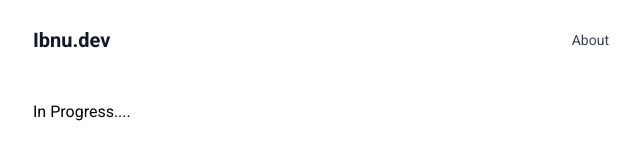
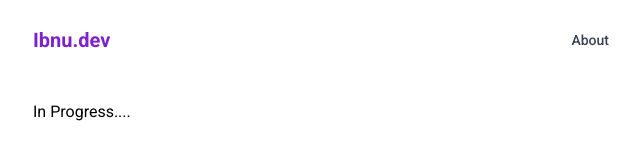
Before and after one commit to ibnumusyaffa/next-mdx-blog, a Next.js app: page /about in a window 1280 px wide. Shown: the top 160 px of the page, without its empty margins (319-959 px from the left). Built offline with nearby package versions, Linux system fonts and the light colour scheme.

Commit message:
update design

```diff
--- a/components/Layout.js
+++ b/components/Layout.js
@@ -8,13 +8,13 @@ function Layout({ children }) {
         <div className="h-20 flex justify-center px-5 md:px-0">
           <div className="w-full md:w-[45%]   h-full flex items-center justify-between">
             <Link href="/">
-              <di className="flex items-center space-x-3  transition-colors text-gray-900 hover:text-purple-700">
+              <di className="flex items-center space-x-3  transition-colors text-purple-700 hover:text-purple-600">
                 <div className="text-xl font-bold">Ibnu.dev</div>
               </di>
             </Link>
             <div>
               <Link href="/about">
-                <di className="flex items-center space-x-3  transition-colors text-gray-700 hover:text-purple-900">
+                <di className="flex items-center space-x-3  transition-colors text-gray-700 hover:text-purple-700 hover:underline font-medium">
                   <div className="text-sm">About</div>
                 </di>
               </Link>
--- a/styles/globals.css
+++ b/styles/globals.css
@@ -59,6 +59,7 @@ div[data-rehype-pretty-code-title] + div > pre {
   border-top-right-radius: 0 !important;
 }
 
+
 /* styling for <code>  */
 :not(pre) > code::before{
   content: none !important;
@@ -69,15 +70,13 @@ div[data-rehype-pretty-code-title] + div > pre {
 }
 
 
-/* styling <code> without data-languange */
+/* styling inline code without data-languange */
 :not(pre) > code:not([data-language]){
-  @apply px-1 py-0.5 rounded text-sm font-semibold;
-  color: #ec4899 !important;
-  background-color: #f5f5f5;
+  @apply !px-1 !py-0.5 !rounded !text-sm !font-medium !text-purple-600 !bg-purple-50 !border !border-purple-200;
 
 }
 
-/* styling for <code> with data-languange  */
+/* styling inline code with data-languange  */
 
 :not(pre) > code[data-language] {
   @apply px-1 py-0.5 rounded text-sm;
```
